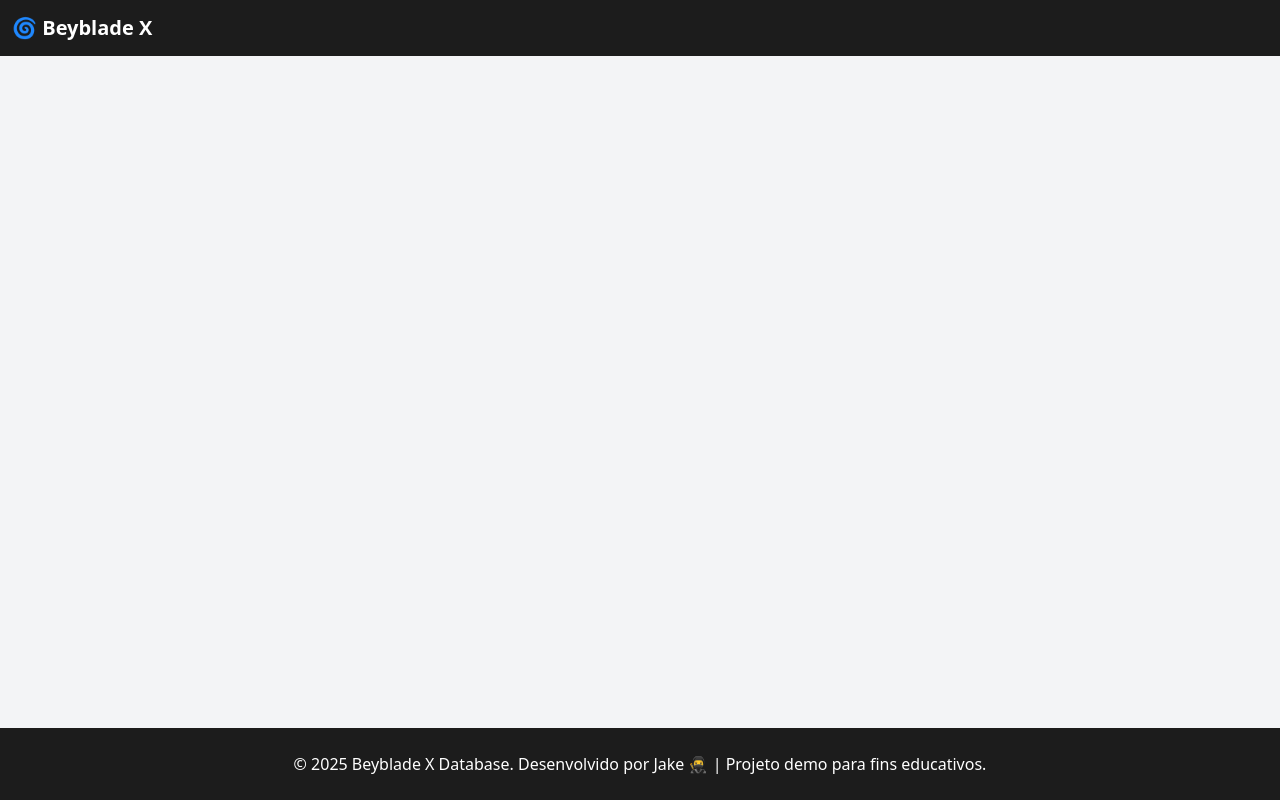
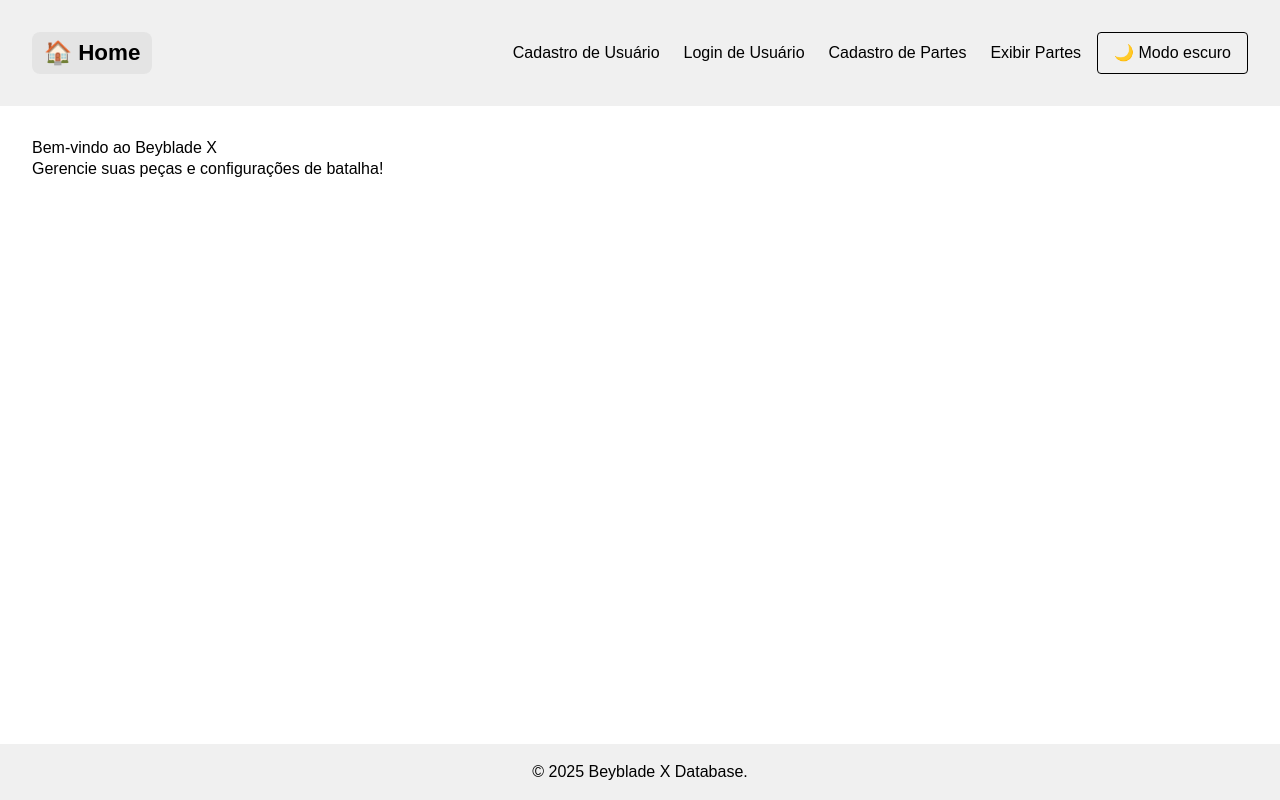
Before and after one commit to mariodac/world_Of_Beys, a Django app: page / in a window 1280 px wide. Run offline with Django 5.2, Linux system fonts and the light colour scheme; some libraries are stand-ins or nearby versions.

Commit message:
Design home page finalizado

```diff
--- a/base_static/global/css/style.css
+++ b/base_static/global/css/style.css
@@ -1,112 +1,234 @@
-/* *,
-*::before,
-*::after {
-    margin: 0;
-    padding: 0;
-    box-sizing: border-box;
-} */
-
-@keyframes pulse-subtle {
-    0%,
-    100% {
-        transform: scale(1);
-    }
-    50% {
-        transform: scale(1.02);
-    }
-}
-.hover-pulse:hover {
-    animation: pulse-subtle 2s infinite;
-}
-.blade-card {
-    transition: all 0.3s ease;
-}
-.blade-card:hover {
-    transform: translateY(-8px);
-    box-shadow: 0 15px 30px rgba(0, 0, 0, 0.1);
-}
-.filter-btn.active {
-    background-color: #3b82f6;
-    color: white;
+:root {
+    --bg-color: #ffffff;
+    --text-color: #000000;
+    --menu-bg: #f0f0f0;
 }
 
-:root {
-    --bg-color: #0f0f0f;
-    --text-color: #ffffff;
-    /* texto mais claro no escuro */
-    --navbar-color: #1c1c1c;
-    --dropdown-color: #2a2a2a;
-    --dropdown-hover: #444;
-    --footer-color: #1c1c1c;
+[data-theme="dark"] {
+    --bg-color: #1e1e1e;
+    --text-color: #f5f5f5;
+    --menu-bg: #2c2c2c;
 }
 
-body.dark-mode {
-    --bg-color: #ffffff;
-    --text-color: #212529;
-    --navbar-color: #f8f9fa;
-    --dropdown-color: #ffffff;
-    --dropdown-hover: #e9ecef;
-    --footer-color: #f1f1f1;
+* {
+    box-sizing: border-box;
+    transition: 0.3s ease, color 0.3s ease;
 }
 
 body {
+    margin: 0;
+    font-family: Arial, sans-serif;
     background-color: var(--bg-color);
     color: var(--text-color);
-    transition: background-color 0.3s ease, color 0.3s ease;
-    min-height: 100vh;
-    display: flex;
-    flex-direction: column;
 }
 
-.navbar {
-    background-color: var(--navbar-color);
+header {
+    background-color: var(--menu-bg);
+    padding: 1rem;
     transition: background-color 0.3s ease;
 }
 
-.navbar,
-footer {
-    background-color: var(--navbar-color);
-    transition: background-color 0.3s ease, color 0.3s ease;
+nav {
+    display: flex;
+    justify-content: space-between;
+    align-items: center;
+    padding: 1rem;
+    background-color: var(--menu-bg);
+    flex-wrap: wrap;
 }
 
-.navbar .navbar-nav .nav-link,
-.navbar .navbar-brand,
-.dropdown-menu .dropdown-item {
-    color: var(--text-color) !important;
+.nav-left {
+    display: flex;
+    align-items: center;
+    gap: 1rem;
 }
 
-.navbar .navbar-nav .nav-link:hover,
-.dropdown-menu .dropdown-item:hover {
-    background-color: var(--dropdown-hover);
+.menu-toggle {
+    font-size: 1.5rem;
+    background: none;
+    border: none;
+    color: var(--text-color);
+    display: none;
+    cursor: pointer;
 }
 
-.dropdown-menu {
-    background-color: var(--dropdown-color);
+.nav-right {
+    display: flex;
+    align-items: center;
+    gap: 1rem;
 }
 
-.dropdown-item:hover {
-    background-color: var(--dropdown-hover);
+.menu {
+    display: flex;
+}
+.menu ul {
+    display: flex;
+    list-style: none;
+    gap: 1.5rem;
+    padding: 0;
+    margin: 0;
 }
 
-header {
-    padding: 3rem 1rem;
-    text-align: center;
+.menu a:hover {
+    color: var(--menu-bg);
+    background-color: var(--text-color);
 }
 
-/* Footer */
-footer {
-    background-color: var(--footer-color);
+.menu ul li a,
+.menu ul li button {
+    background: none;
+    border: none;
     color: var(--text-color);
-    padding: 1.5rem 0;
-    text-align: center;
-    margin-top: auto;
+    font: inherit;
+    cursor: pointer;
+    text-decoration: none;
 }
 
-.btn-toggle-theme {
-    color: var(--text-color);
-    border-color: var(--text-color);
+.menu ul li a:hover,
+.menu ul li button:hover {
+    color: var(--menu-bg);
+    background-color: var(--text-color);
+    border-radius: 4px;
+    padding: 0.25rem 0.5rem;
 }
 
-.btn-toggle-theme:hover {
-    background-color: var(--dropdown-hover);
+.toggle-theme {
+    padding: 0.5rem 1rem;
+    border-radius: 4px;
+    border: 1px solid var(--text-color);
+    background-color: var(--menu-bg);
+    color: var(--text-color);
+    cursor: pointer;
 }
+
+.logo {
+    font-size: 1.4rem;
+    font-weight: bold;
+    text-decoration: none;
+    color: var(--text-color);
+    background-color: rgba(0, 0, 0, 0.05);
+    padding: 0.25rem 0.75rem;
+    border-radius: 8px;
+    display: flex;
+    align-items: center;
+}
+
+.logo:hover {
+    color: var(--menu-bg);
+    background-color: var(--text-color);
+}
+
+footer {
+    background-color: var(--menu-bg);
+    text-align: center;
+    padding: 1rem;
+    position: fixed;
+    bottom: 0;
+    width: 100%;
+}
+
+.dropdown {
+    position: relative;
+}
+
+.dropdown-content {
+    display: none;
+    position: absolute;
+    background-color: var(--menu-bg);
+    box-shadow: 0 0 10px rgba(0, 0, 0, 0.1);
+    padding: 0.5rem 0;
+    flex-direction: column;
+    border-radius: 6px;
+    margin-top: 0.5rem;
+    z-index: 10;
+}
+
+.dropdown-content a {
+    padding: 0.5rem 1rem;
+    display: block;
+}
+
+.dropdown.open .dropdown-content {
+    display: flex;
+}
+
+.dropdown-content a:hover {
+    background-color: rgba(0, 0, 0, 0.05);
+    color: var(--menu-bg);
+}
+
+
+.dropdown.open .dropdown-content {
+    display: flex;
+}
+
+.dropdown:hover .dropdown-content,
+.dropdown.open .dropdown-content {
+    display: block;
+}
+
+@media (max-width: 768px) {
+    nav {
+        flex-wrap: nowrap;
+        flex-direction: row;
+        align-items: center;
+        justify-content: space-between;
+    }
+
+    .nav-left {
+        display: flex;
+        flex-direction: row;
+        align-items: center;
+        gap: 1rem;
+    }
+    .logo {
+        font-size: 0;
+    }
+
+    .logo::before {
+        content: "🏠";
+        font-size: 1.5rem;
+    }
+    .nav-right {
+        display: flex;
+        flex-direction: row;
+        justify-content: flex-end;
+        align-items: center;
+        width: auto;
+        gap: 1rem;
+    }
+
+    .menu-toggle {
+        display: block;
+    }
+
+    .menu {
+        display: none;
+        flex-direction: column;
+        position: absolute;
+        top: 60px;
+        left: 0;
+        width: 100%;
+        background-color: var(--menu-bg);
+        z-index: 5;
+        padding: 1rem;
+    }
+
+    .menu.visible {
+        display: flex;
+    }
+
+    .menu ul {
+        flex-direction: column;
+        width: 100%;
+    }
+
+    .toggle-theme {
+        font-size: 0;
+    }
+
+    .toggle-theme::before {
+        content: attr(data-icon);
+        font-size: 1.5rem;
+    }
+}
--- a/base_templates/global/base.html
+++ b/base_templates/global/base.html
@@ -5,23 +5,16 @@
     <head>
         {% include "global/partials/_head.html" %}
     </head>
-    <body class="bg-gray-100 min-h-screen">
-        {% include "global/partials/_navbar.html" %}
-        <main class="container mx-auto px-4 py-8">
+    <body>
+        <header>
+            {% include "global/partials/_navbar.html" %}
+        </header>
+        <main>
             {% block content %} {% endblock content %}
         </main>
+
         {% include "global/partials/_footer.html" %}
-        <script src="https://cdn.jsdelivr.net/npm/bootstrap@5.3.3/dist/js/bootstrap.bundle.min.js"></script>
-        <script>
-            const toggleBtn = document.getElementById("toggleTheme");
-            toggleBtn.addEventListener("click", () => {
-                document.body.classList.toggle("dark-mode");
-                const isDark = document.body.classList.contains("dark-mode");
-                toggleBtn.innerHTML = isDark
-                    ? "🌙 Alternar Tema"
-                    : "☀️ Alternar Tema";
-            });
-        </script>
+        <script src="{% static 'global/js/script.js' %}"></script>
 
     </body>
 </html>
--- a/base_templates/global/partials/_footer.html
+++ b/base_templates/global/partials/_footer.html
@@ -1,6 +1,5 @@
 <footer>
     <p>
-        &copy; 2025 Beyblade X Database. Desenvolvido por Jake 🥷 |
-        Projeto demo para fins educativos.
+        &copy; 2025 Beyblade X Database.
     </p>
 </footer>
--- a/base_templates/global/partials/_navbar.html
+++ b/base_templates/global/partials/_navbar.html
@@ -1,80 +1,39 @@
-{% load i18n %}
-<nav class="navbar navbar-expand-lg">
-    <div class="container-fluid">
-        <a class="navbar-brand fw-bold" href="#">🌀 Beyblade X</a>
-        <button class="navbar-toggler" type="button" data-bs-toggle="collapse" data-bs-target="#navbarNavDropdown">
-            <span class="navbar-toggler-icon"></span>
-        </button>
+<nav>
+    <div class="nav-left">
+        <a href="#" class="logo">🏠 Home</a>
+        <button class="menu-toggle" id="menuToggle" onclick="toggleMenu();">☰</button>
+    </div>
 
-        <div class="collapse navbar-collapse" id="navbarNavDropdown">
-            <ul class="navbar-nav ms-auto align-items-center">
-                <li class="nav-item">
-                    <a class="nav-link" href="#">Cadastro de Usuário</a>
+    <div class="nav-right">
+        <div class="menu" id="menu">
+            <ul>
+                <li><a href="#">Cadastro de Usuário</a></li>
+                <li><a href="#">Login de Usuário</a></li>
+                <li class="dropdown">
+                    <button onclick="toggleDropdown(event)">Cadastro de Partes</button>
+                    <div class="dropdown-content">
+                        <a href="#">Blade</a>
+                        <a href="#">Ratchet</a>
+                        <a href="#">Bit</a>
+                        <a href="#">Lockchip</a>
+                        <a href="#">Mainblade</a>
+                        <a href="#">Assistblade</a>
+                    </div>
                 </li>
-                <li class="nav-item">
-                    <a class="nav-link" href="#">Login de Usuário</a>
-                </li>
-
-                <!-- Dropdown: Cadastro de Partes -->
-                <li class="nav-item dropdown">
-                    <a class="nav-link dropdown-toggle" href="#" role="button" data-bs-toggle="dropdown">
-                        Cadastro de Partes
-                    </a>
-                    <ul class="dropdown-menu">
-                        <li>
-                            <a class="dropdown-item" href="#">Blade</a>
-                        </li>
-                        <li>
-                            <a class="dropdown-item" href="#">Ratchet</a>
-                        </li>
-                        <li>
-                            <a class="dropdown-item" href="#">Bit</a>
-                        </li>
-                        <li>
-                            <a class="dropdown-item" href="#">LockChip</a>
-                        </li>
-                        <li>
-                            <a class="dropdown-item" href="#">MainBlade</a>
-                        </li>
-                        <li>
-                            <a class="dropdown-item" href="#">AssistBlade</a>
-                        </li>
-                    </ul>
-                </li>
-
-                <!-- Dropdown: Exibir -->
-                <li class="nav-item dropdown">
-                    <a class="nav-link dropdown-toggle" href="#" role="button" data-bs-toggle="dropdown">
-                        Exibir
-                    </a>
-                    <ul class="dropdown-menu">
-                        <li>
-                            <a class="dropdown-item" href="#">Blade</a>
-                        </li>
-                        <li>
-                            <a class="dropdown-item" href="#">Ratchet</a>
-                        </li>
-                        <li>
-                            <a class="dropdown-item" href="#">Bit</a>
-                        </li>
-                        <li>
-                            <a class="dropdown-item" href="#">LockChip</a>
-                        </li>
-                        <li>
-                            <a class="dropdown-item" href="#">MainBlade</a>
-                        </li>
-                        <li>
-                            <a class="dropdown-item" href="#">AssistBlade</a>
-                        </li>
-                    </ul>
-                </li>
-
-                <li class="nav-item">
-                    <button id="toggleTheme" class="btn btn-outline-light btn-sm ms-3 btn-toggle-theme">
-                        🌙 Alternar Tema
-                    </button>
+                <li class="dropdown">
+                    <button onclick="toggleDropdown(event)">Exibir Partes</button>
+                    <div class="dropdown-content">
+                        <a href="#">Blade</a>
+                        <a href="#">Ratchet</a>
+                        <a href="#">Bit</a>
+                        <a href="#">Lockchip</a>
+                        <a href="#">Mainblade</a>
+                        <a href="#">Assistblade</a>
+                    </div>
                 </li>
             </ul>
         </div>
+
+        <button class="toggle-theme" onclick="toggleTheme();" id="themeToggle" data-icon="🌙">🌙 Modo escuro</button>
     </div>
 </nav>
--- a/beys_world/templates/beys_world/index.html
+++ b/beys_world/templates/beys_world/index.html
@@ -1,15 +1,8 @@
 {% extends 'global/base.html' %}
 {% load i18n %}
-{% block header %}
-<header>
-    <h1 class="display-4 fw-bold">Bem-vindo ao Sistema Beyblade X 🌀</h1>
-    <p class="lead">Cadastre seus componentes e crie a combinação perfeita!</p>
-</header>
-
-<!-- Placeholder -->
-<section class="container my-5">
-    <div class="text-center">
-        <p class="text-muted">Escolha uma opção no menu para começar.</p>
-    </div>
+{% block content %}
+<section style="padding: 2rem">
+    <h1>Bem-vindo ao Beyblade X</h1>
+    <p>Gerencie suas peças e configurações de batalha!</p>
 </section>
-{% endblock header %}
+{% endblock content %}
```
Also changed, not shown: base_static/global/js/script.js (added, +45 -0 lines).
